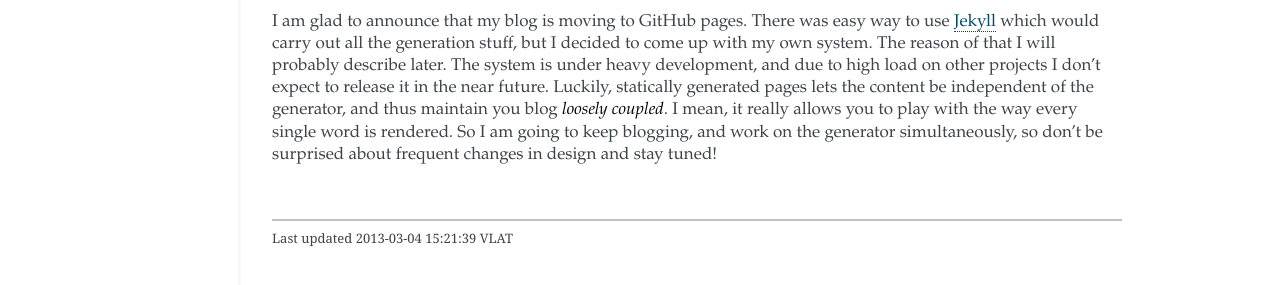
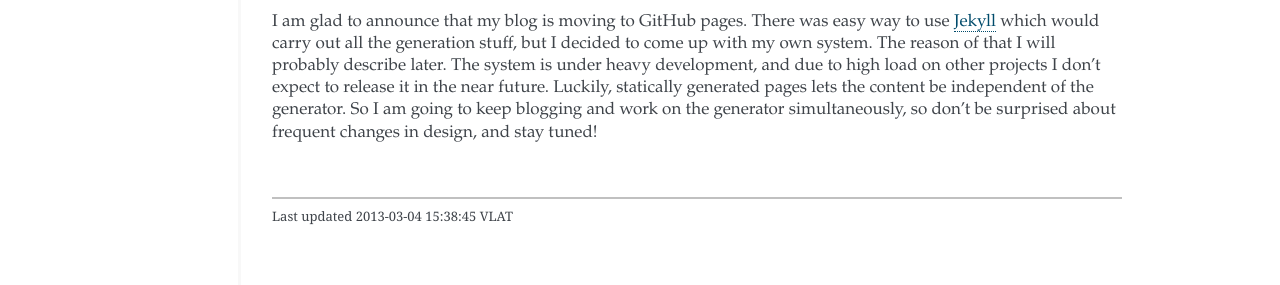
Before and after one commit to mbait/mbait.github.com, a plain HTML site: page index.html in a window 1280 px wide. Shown: the part 95-380 px from the top of the page. Drawn offline with Linux system fonts and the light colour scheme.

Commit message:
Few punctiation fixes

```diff
--- a/index.html
+++ b/index.html
@@ -851,18 +851,16 @@ all the generation stuff, but I decided to come up with my own system. The
 reason of that I will probably describe later. The system is under heavy
 development, and due to high load on other projects I don&#8217;t expect to release
 it in the near future. Luckily, statically generated pages lets the content be
-independent of the generator, and thus maintain you blog <em>loosely coupled</em>.
-I mean, it really allows you to play with the way every single word is
-rendered. So I am going to keep blogging, and work on the generator
-simultaneously, so don&#8217;t be surprised about frequent changes in design and
-stay tuned!</p></div>
+independent of the generator. So I am going to keep blogging and work on the
+generator simultaneously, so don&#8217;t be surprised about frequent changes in
+design, and stay tuned!</p></div>
 </div>
 </div>
 </div>
 <div id="footnotes"><hr></div>
 <div id="footer">
 <div id="footer-text">
-Last updated 2013-03-04 15:21:39 VLAT
+Last updated 2013-03-04 15:38:45 VLAT
 </div>
 </div>
 </body>
```
